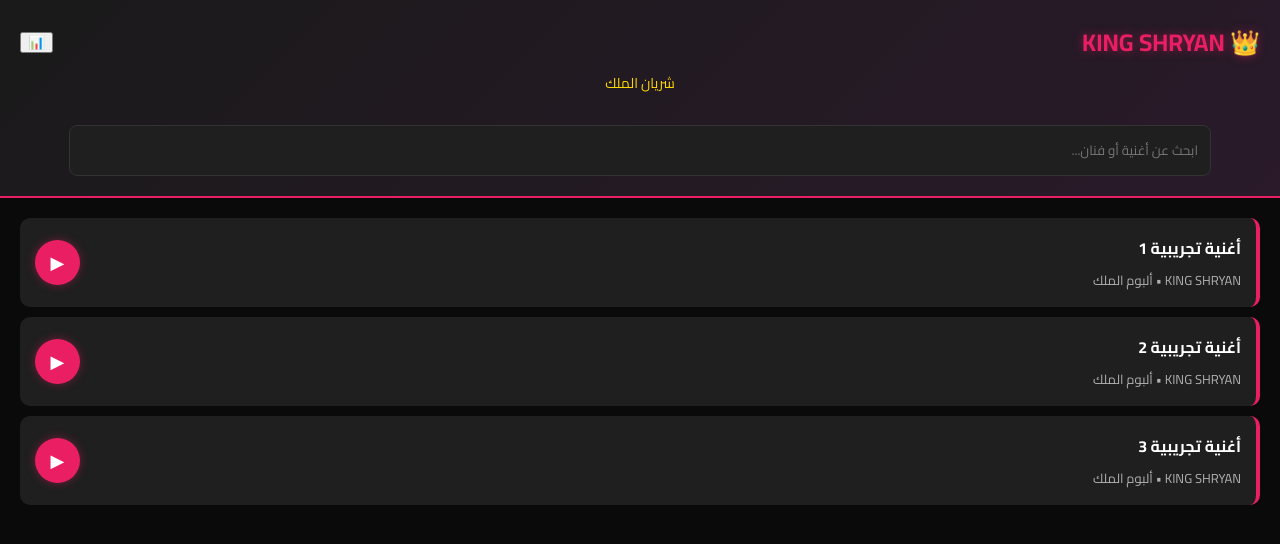
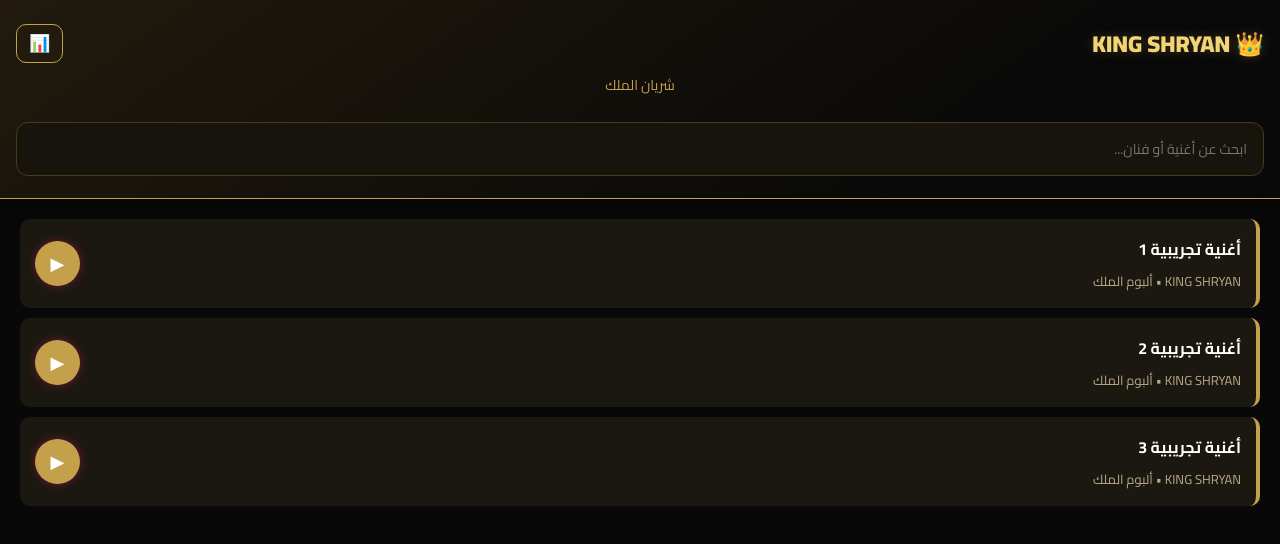
Before and after one commit to alhneen/king-shryan, a plain HTML site: page index.html in a window 1280 px wide. Drawn offline with Linux system fonts and the light colour scheme.

Commit message:
Update theme colors and styles in themes.css

```diff
--- a/css/themes.css
+++ b/css/themes.css
@@ -1,28 +1,36 @@
-/* ثيم KING SHRYAN الفخم */
+
+/* KING SHRYAN - ROYAL GOLD THEME */
+
 :root {
-  --bg-primary: #0A0A0A;
-  --bg-secondary: #1A1A1A;
-  --bg-card: #1F1F1F;
-  --accent: #E91E63;        /* الوردي/المجناتا من الشعار */
-  --accent-secondary: #FFD700; /* الذهبي من التاج */
-  --text-primary: #FFFFFF;
-  --text-secondary: #B0B0B0;
-  --border: #333;
+  --bg-primary: #080808;
+  --bg-secondary: #15120c;
+  --bg-card: #1b1811;
+  --accent: #c5a04b;
+  --accent-secondary: #f2d477;
+  --text-primary: #ffffff;
+  --text-secondary: #b9aa88;
+  --border: #49391d;
+}
+
+* {
+  box-sizing: border-box;
 }
 
 body {
-  background-color: var(--bg-primary);
+  margin: 0;
+  padding: 0;
+  background: var(--bg-primary);
   color: var(--text-primary);
   font-family: 'Cairo', sans-serif;
-  margin: 0;
-  padding: 0;
+  direction: rtl;
 }
 
 header {
-  background: linear-gradient(135deg, #1A1A1A, #2A1A2A);
-  border-bottom: 2px solid var(--accent);
-  padding: 20px;
+  padding: 22px 16px;
   text-align: center;
+  background: linear-gradient(145deg, #211a0d, #090909 75%);
+  border-bottom: 1px solid var(--accent);
+  box-shadow: 0 5px 20px rgba(0,0,0,.4);
 }
 
 .header-top {
@@ -32,25 +40,46 @@ header {
 }
 
 header h1 {
-  color: var(--accent);
-  text-shadow: 0 0 10px rgba(233, 30, 99, 0.5);
-  font-size: 24px;
   margin: 0;
+  color: var(--accent-secondary);
+  font-size: 23px;
+  font-weight: 900;
+  text-shadow: 0 0 12px rgba(197,160,75,.3);
 }
 
 .subtitle {
+  margin: 7px 0 12px;
+  color: var(--accent);
+  font-size: 14px;
+}
+
+#limits-btn {
+  background: #211a0d;
   color: var(--accent-secondary);
-  font-size: 14px;
-  margin-top: 5px;
+  border: 1px solid var(--accent);
+  border-radius: 10px;
+  padding: 8px 12px;
+  font-size: 17px;
 }
 
 #search {
-  width: 90%;
-  padding: 12px;
-  margin-top: 15px;
-  border-radius: 8px;
+  width: 100%;
+  padding: 13px 16px;
+  margin-top: 12px;
   border: 1px solid var(--border);
-  background: var(--bg-card);
-  color: var(--text-primary);
+  border-radius: 12px;
+  outline: none;
+  background: #17140e;
+  color: white;
   font-family: 'Cairo', sans-serif;
+  font-size: 14px;
 }
+
+#search:focus {
+  border-color: var(--accent-secondary);
+  box-shadow: 0 0 10px rgba(197,160,75,.15);
+}
+
+.hidden {
+  display: none !important;
+}
```
